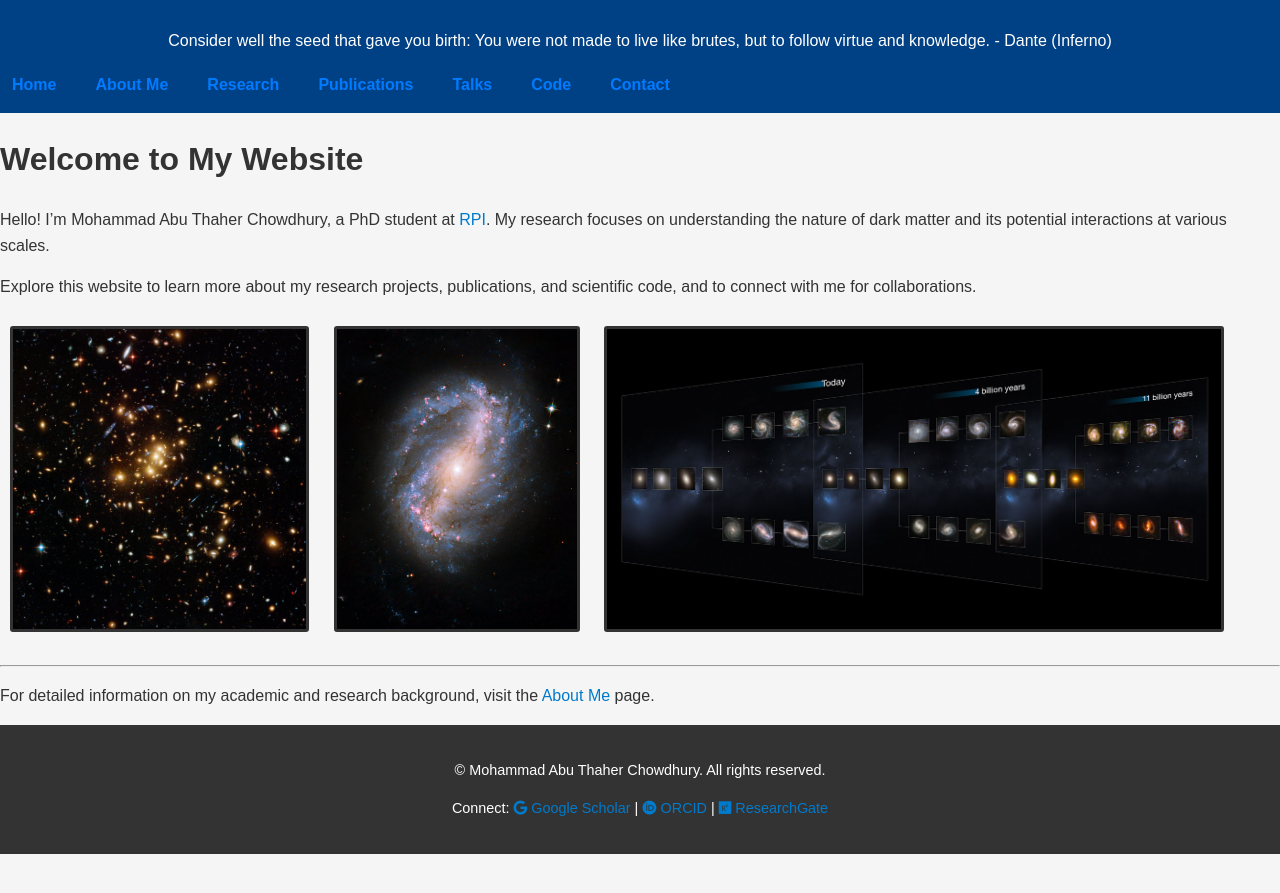
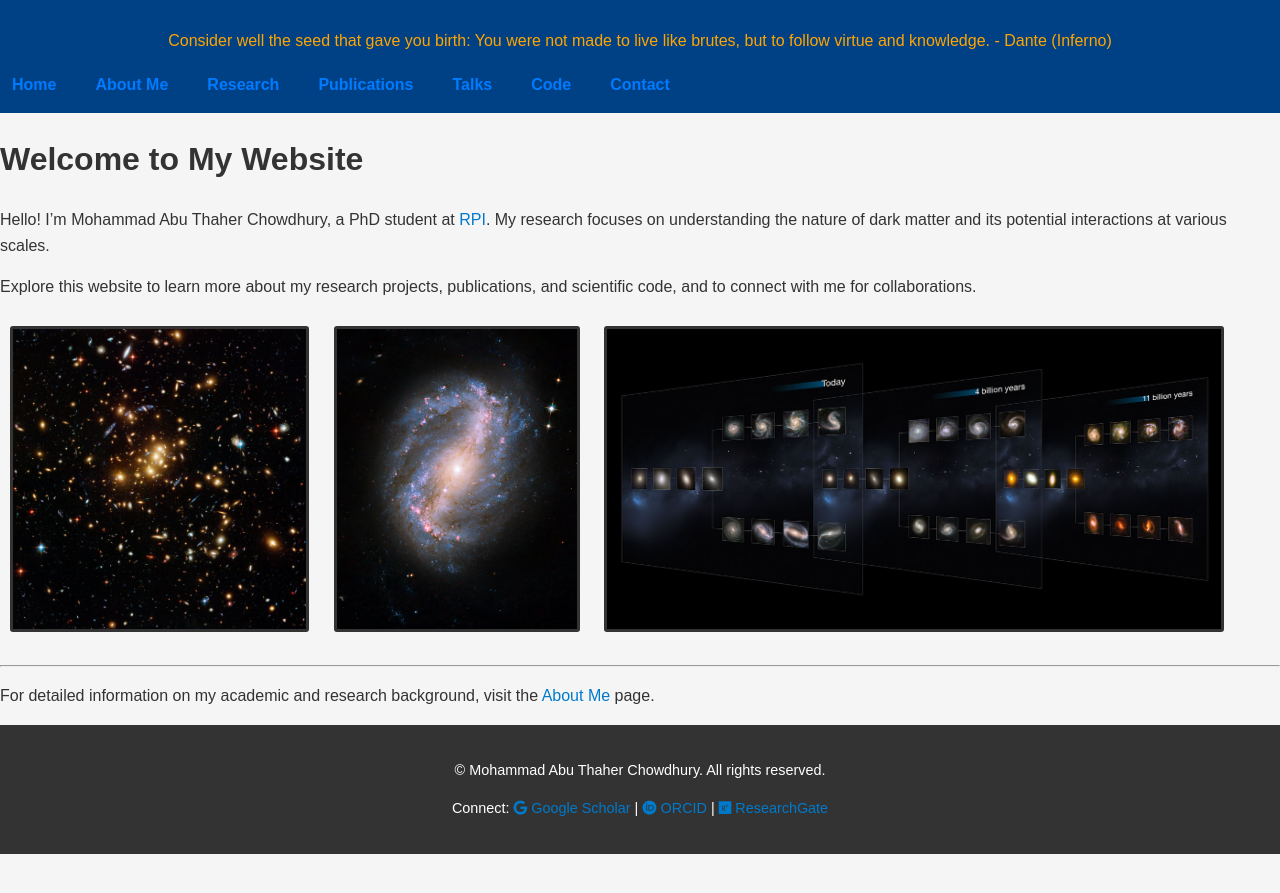
Before and after one commit to matc-thaher/website, a Jekyll site: the page built from index.md, in a window 1280 px wide. Shown: the top 893 px of the page. Built offline with Jekyll 4.4.1, drawn with Linux system fonts in a browser that asks for light colours.

Commit message:
Update style.css

```diff
--- a/assets/css/style.css
+++ b/assets/css/style.css
@@ -28,7 +28,7 @@ header {
 
 header h1 {
     font-size: 1em;           /* Adjust font size as needed */
-    color: white;              /* Text color */
+    color: orange;              /* Text color */
     text-align: center;       /* Center align the text */
     margin-top: 20px;         /* Add some space above */
     margin-bottom: 20px;      /* Add space below */
```
